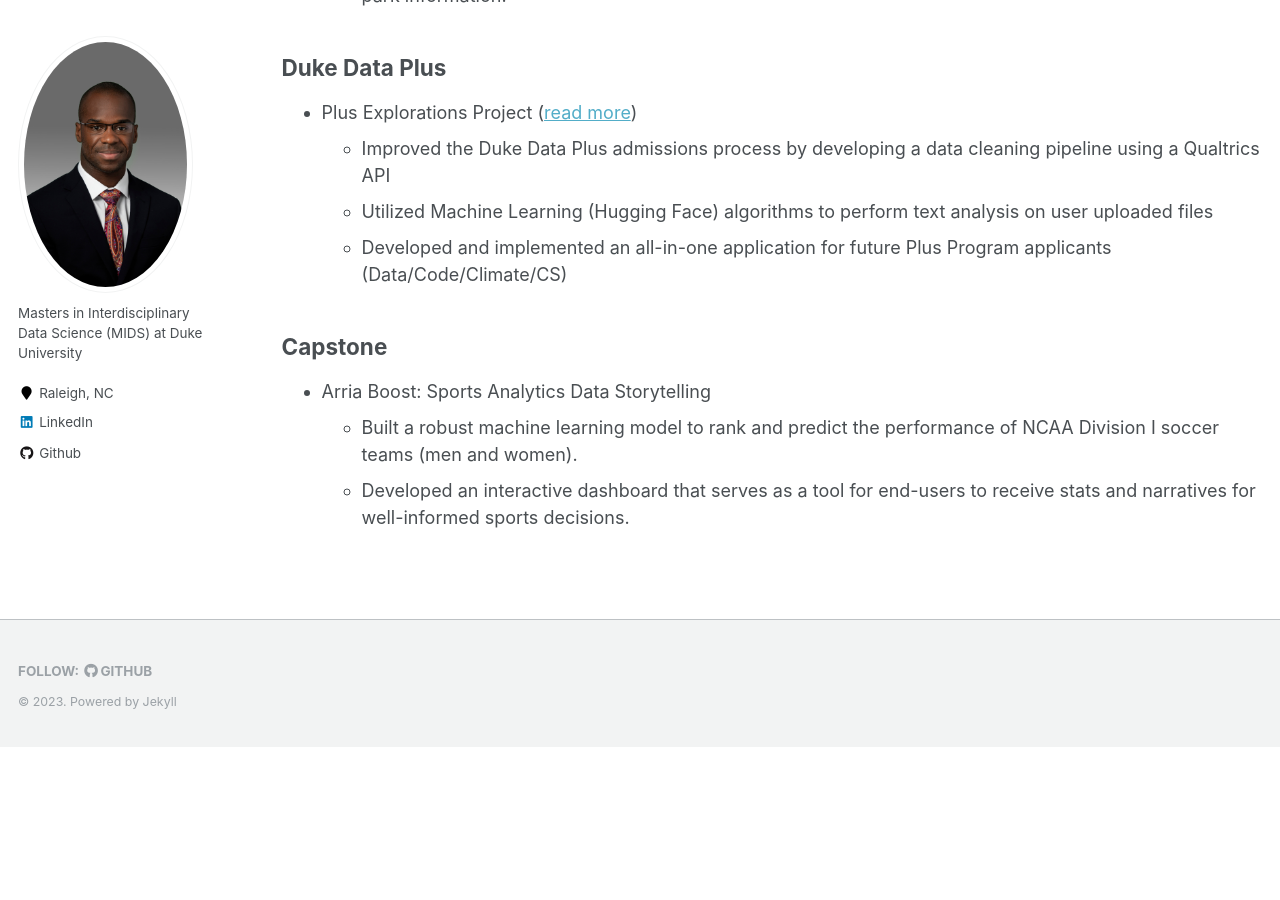
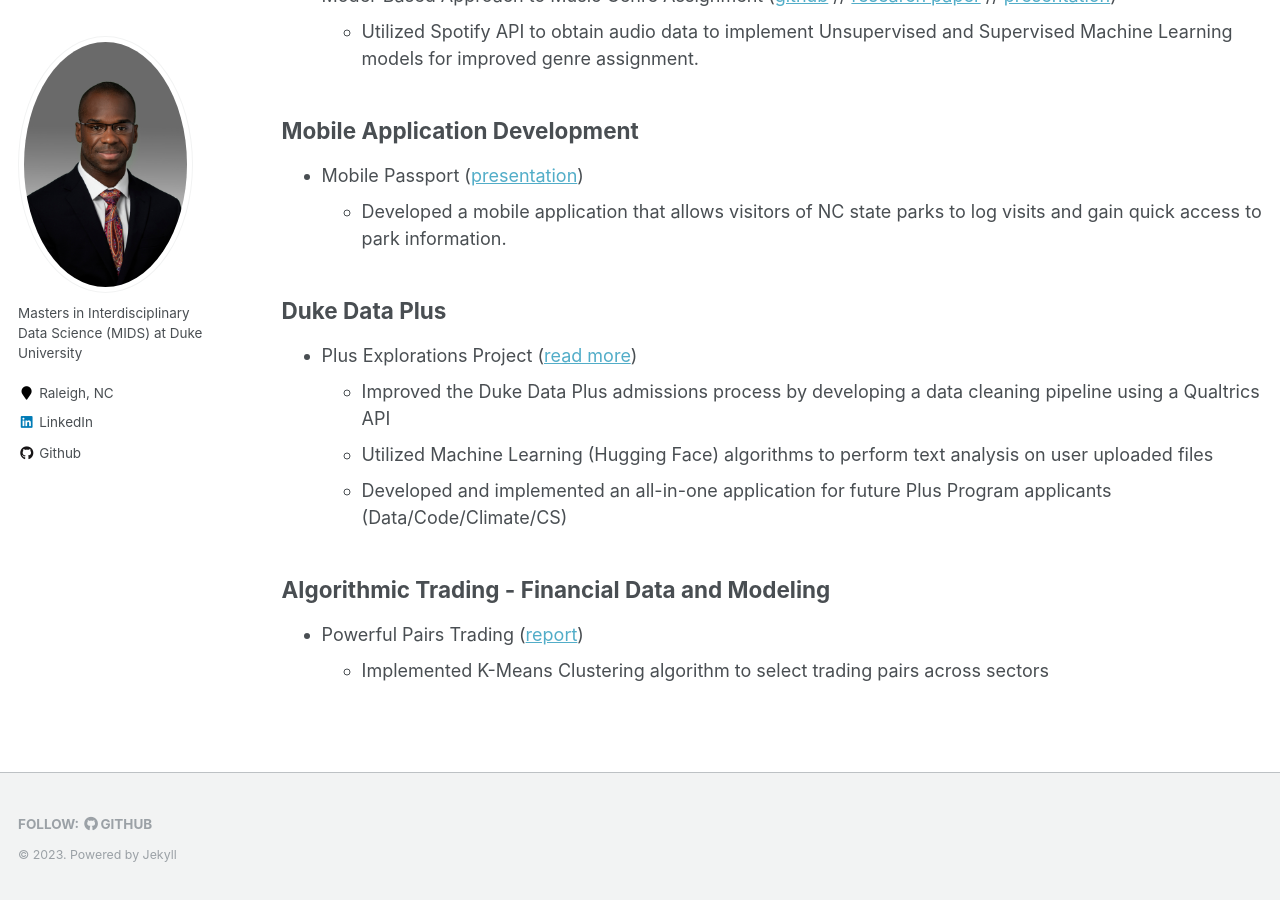
Before and after one commit to caratliff/caratliff.github.io, a Jekyll site: the page built from _pages/portfolio.md, in a window 1280 px wide and 900 px high, scrolled down 1514 px. Built offline with Jekyll 4.4.1, drawn with Linux system fonts in a browser that asks for light colours; before the commit the page ends 2261 px from its top, so only the background shows below that; some of the changed text lies outside the part shown.

Commit message:
Update portfolio.md

```diff
--- a/_pages/portfolio.md
+++ b/_pages/portfolio.md
@@ -46,7 +52,6 @@ author_profile: true
   * Utilized Machine Learning (Hugging Face) algorithms to perform text analysis on user uploaded files
   * Developed and implemented an all-in-one application for future Plus Program applicants (Data/Code/Climate/CS)
 
-## Capstone
-* Arria Boost: Sports Analytics Data Storytelling
-  * Built a robust machine learning model to rank and predict the performance of NCAA Division I soccer teams (men and women).
-  * Developed an interactive dashboard that serves as a tool for end-users to receive stats and narratives for well-informed sports decisions.
+## Algorithmic Trading - Financial Data and Modeling
+* Powerful Pairs Trading ([report]())
+  * Implemented K-Means Clustering algorithm to select trading pairs across sectors
```
Also changed, not shown: other parts of _pages/portfolio.md (+6 -0 lines).
